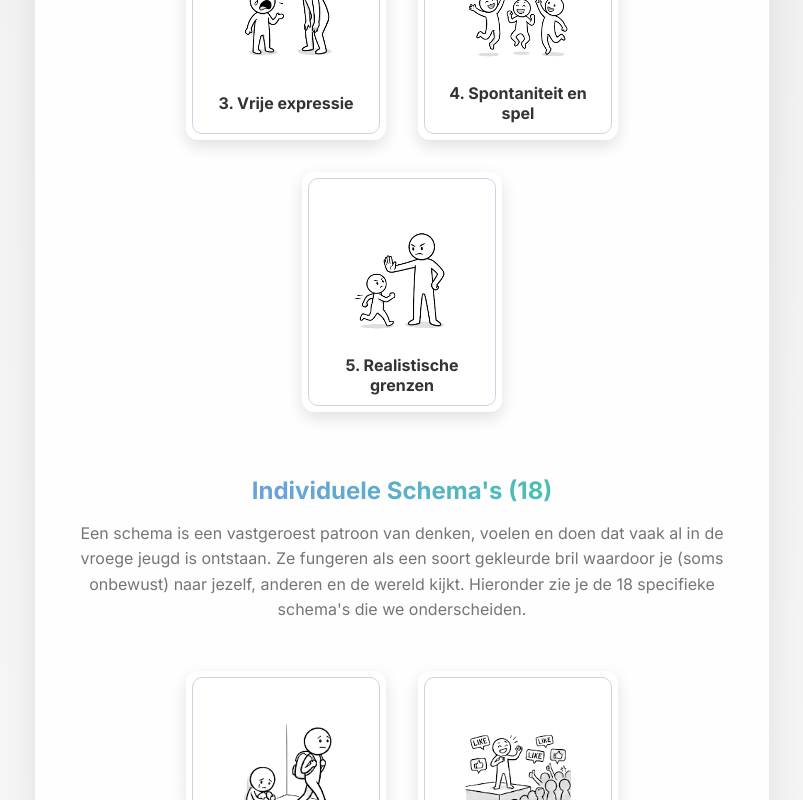
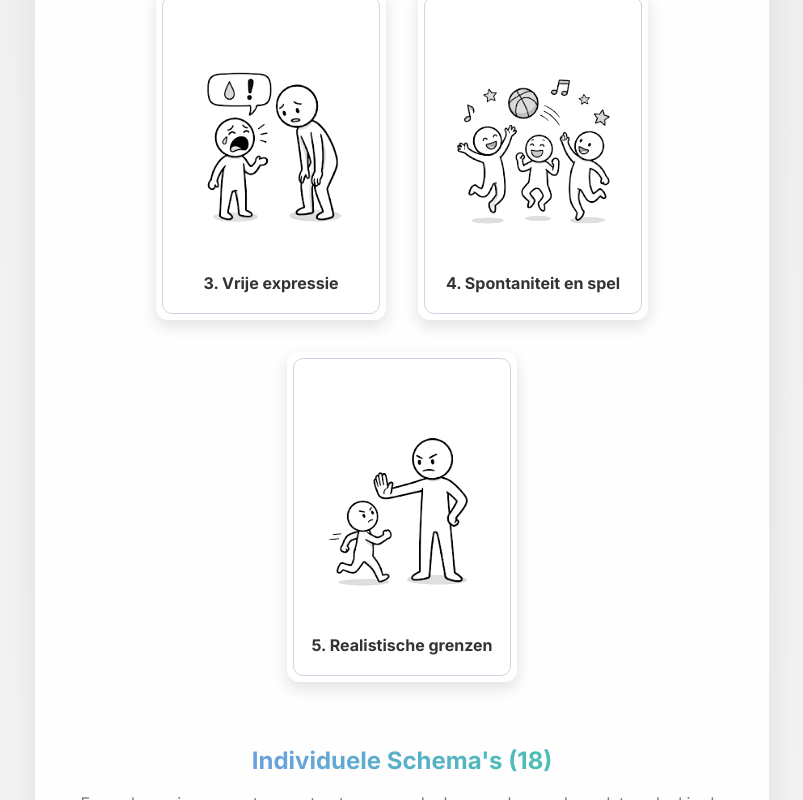
Before and after one commit to radder1972/STA, a React (Vite) app: page / in a window 1280 px wide. Both pictures are taken after a click on the button "Bekijk alle theoriekaarten". Shown: the part 958-1758 px from the top of the page, without its empty margins (238-1041 px from the left). Built offline with nearby package versions, Linux system fonts and the light colour scheme.

Commit message:
Increase card size and add custom scrollbar for readability

```diff
--- a/package.json
+++ b/package.json
@@ -1,7 +1,7 @@
 {
   "name": "schema-therapy-app",
   "private": true,
-  "version": "2.6.55",
+  "version": "2.6.56",
   "type": "module",
   "scripts": {
     "dev": "vite",
--- a/src/App.jsx
+++ b/src/App.jsx
@@ -131,7 +131,7 @@ function App() {
 
       {currentView !== 'questionnaire' && currentView !== 'basisbehoeften' && currentView !== 'modicategorieen' && currentView !== 'kaartenoverzicht' && (
         <div style={{ textAlign: 'center', marginTop: '3rem', color: 'var(--text-muted)', fontSize: '0.85rem' }}>
-          v2.6.55
+          v2.6.56
         </div>
       )}
     </div>
--- a/src/components/KaartenOverzicht.jsx
+++ b/src/components/KaartenOverzicht.jsx
@@ -151,7 +151,7 @@ export default function KaartenOverzicht({ onBack }) {
                 <div
                   onClick={() => handleFlip(uniqueKey)}
                   style={{ flex: 1, cursor: 'pointer', overflowY: 'auto', marginBottom: '5px', paddingRight: '2px' }}
-                  className="hide-scrollbar"
+                  className="custom-scrollbar"
                 >
                   <h4 style={{ fontSize: '1rem', marginBottom: '0.5rem', lineHeight: '1.2' }}>{card.title}</h4>
                   <p style={{ fontSize: '0.75rem', lineHeight: '1.6' }}>{card.description || 'Geen theorie beschikbaar.'}</p>
--- a/src/index.css
+++ b/src/index.css
@@ -748,10 +748,25 @@ body {
 /* Card Flip and Hover Animations */
 .card-scene {
   perspective: 1000px;
-  width: 200px;
-  height: 240px;
+  width: 230px;
+  height: 330px;
   flex-shrink: 0;
   cursor: pointer;
+}
+
+.custom-scrollbar::-webkit-scrollbar {
+  width: 4px;
+}
+.custom-scrollbar::-webkit-scrollbar-track {
+  background: transparent;
+}
+.custom-scrollbar::-webkit-scrollbar-thumb {
+  background: rgba(0,0,0,0.15);
+  border-radius: 4px;
+}
+.custom-scrollbar {
+  scrollbar-width: thin;
+  scrollbar-color: rgba(0,0,0,0.15) transparent;
 }
 
 .card-flip-container {
@@ -835,11 +850,10 @@ body {
 
 .card-face-back p {
   font-size: 0.75rem;
-  line-height: 1.4;
+  line-height: 1.5;
   color: #4b5563;
   margin: 0;
   padding-top: 8px;
-  overflow-y: auto;
 }
 
 .card-face-back h4 {
```
Also changed, not shown: schema-therapie-app-usb-versie.html (+3 -3 lines).
